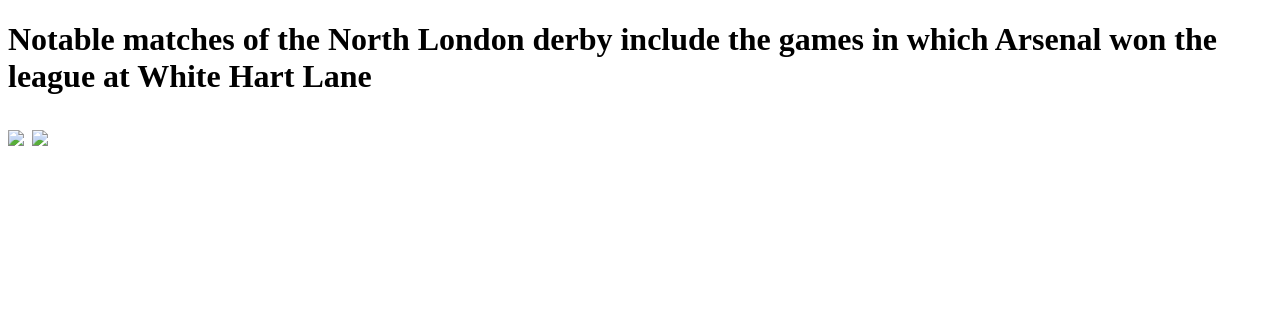
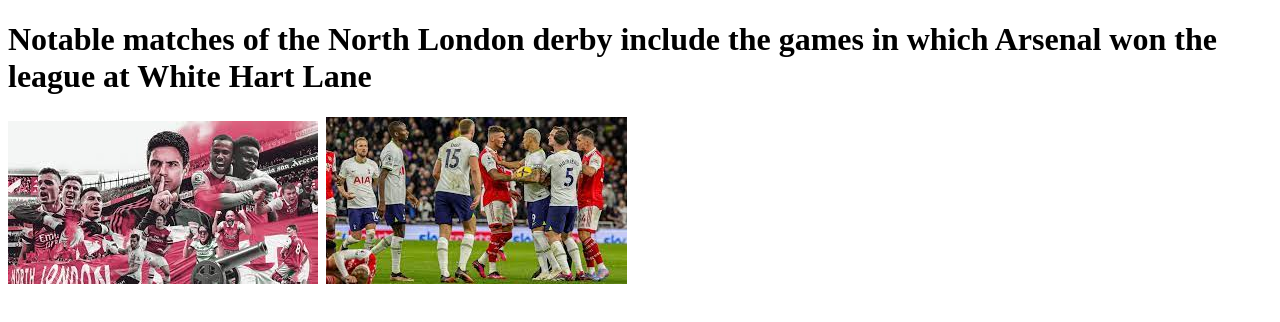
Before and after one commit to sabdulramoni2/terraform-beginner-bootcamp-2023, a plain HTML site: page public/north/index.html in a window 1280 px wide. Drawn offline with Linux system fonts and the light colour scheme; the site is published under a folder, as on GitHub Pages, so addresses that start at the root find nothing.

Commit message:
# made chnages

```diff
--- a/public/north/index.html
+++ b/public/north/index.html
@@ -9,7 +9,7 @@
     <h1>Notable matches of the North London derby include the games in which Arsenal won the league at White Hart Lane<h1>
 
 
-    <img src="/assets/northisred.jpg" />
-    <img src="/assets/northlondon.jpg" />
+    <img src="./assets/northisred.jpg" />
+    <img src="./assets/northlondon.jpg" />
 </body>
 </html>
```
Also changed, not shown: public/north2/index.html (+1 -1 lines), 5 other files.
